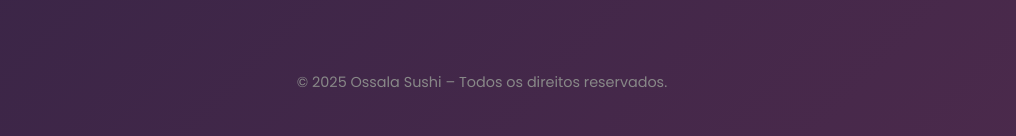
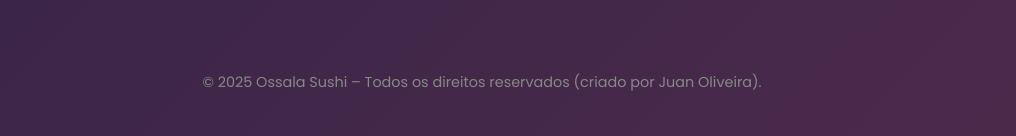
Before and after one commit to codevexa/Dia-dos-namorados-ossala, a plain HTML site: page index.html in a window 1280 px wide. Shown: the part 2126-2262 px from the top of the page, without its empty margins (158-1174 px from the left). Drawn offline with nearby package versions, Linux system fonts and the light colour scheme.

Commit message:
Atualizar o index.html

```diff
--- a/index.html
+++ b/index.html
@@ -239,7 +239,7 @@
     </div>
 
     <footer class="footer">
-        <p>© 2025 Ossala Sushi – Todos os direitos reservados.</p>
+        <p>© 2025 Ossala Sushi – Todos os direitos reservados (criado por Juan Oliveira).</p>
     </footer>
 
     <script>
```
